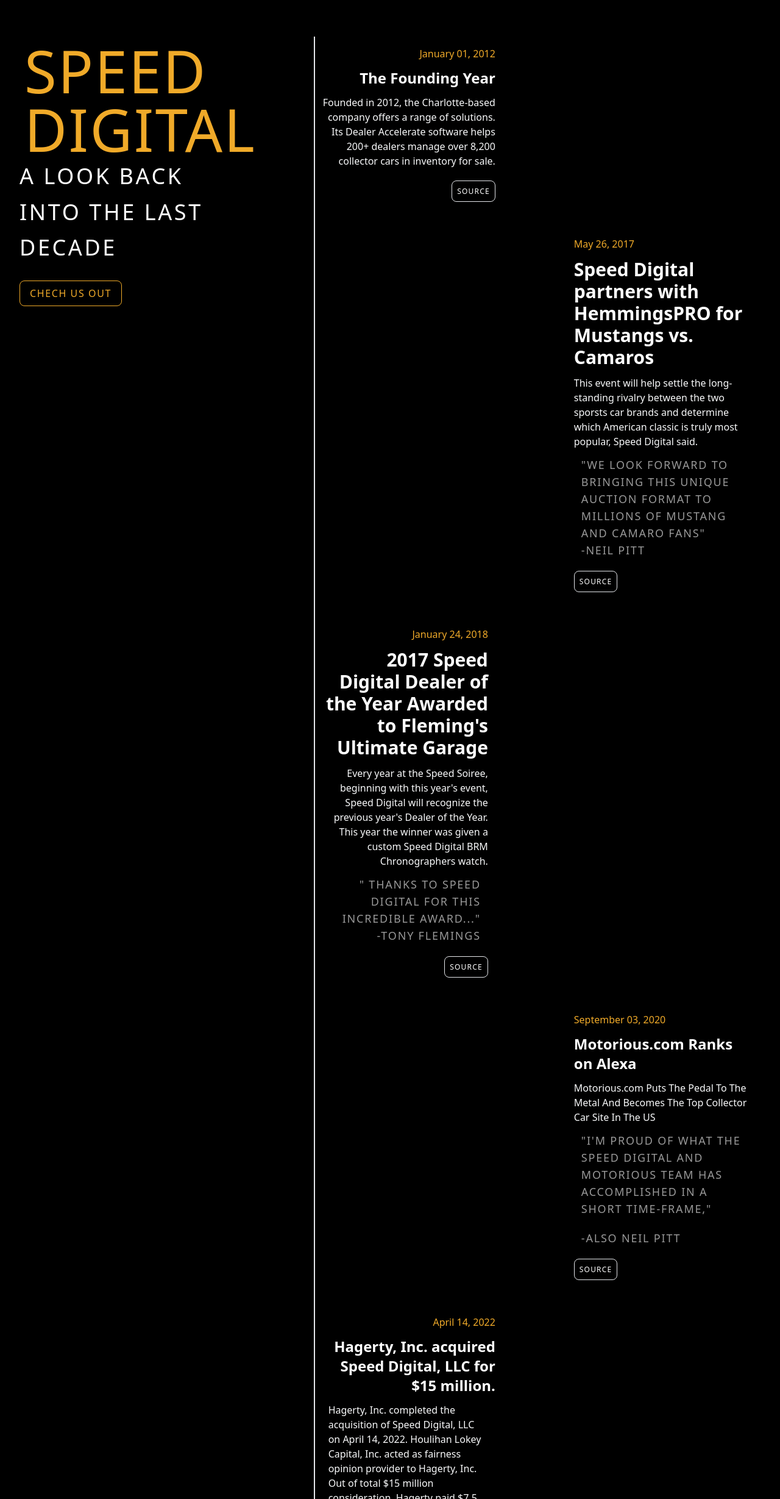
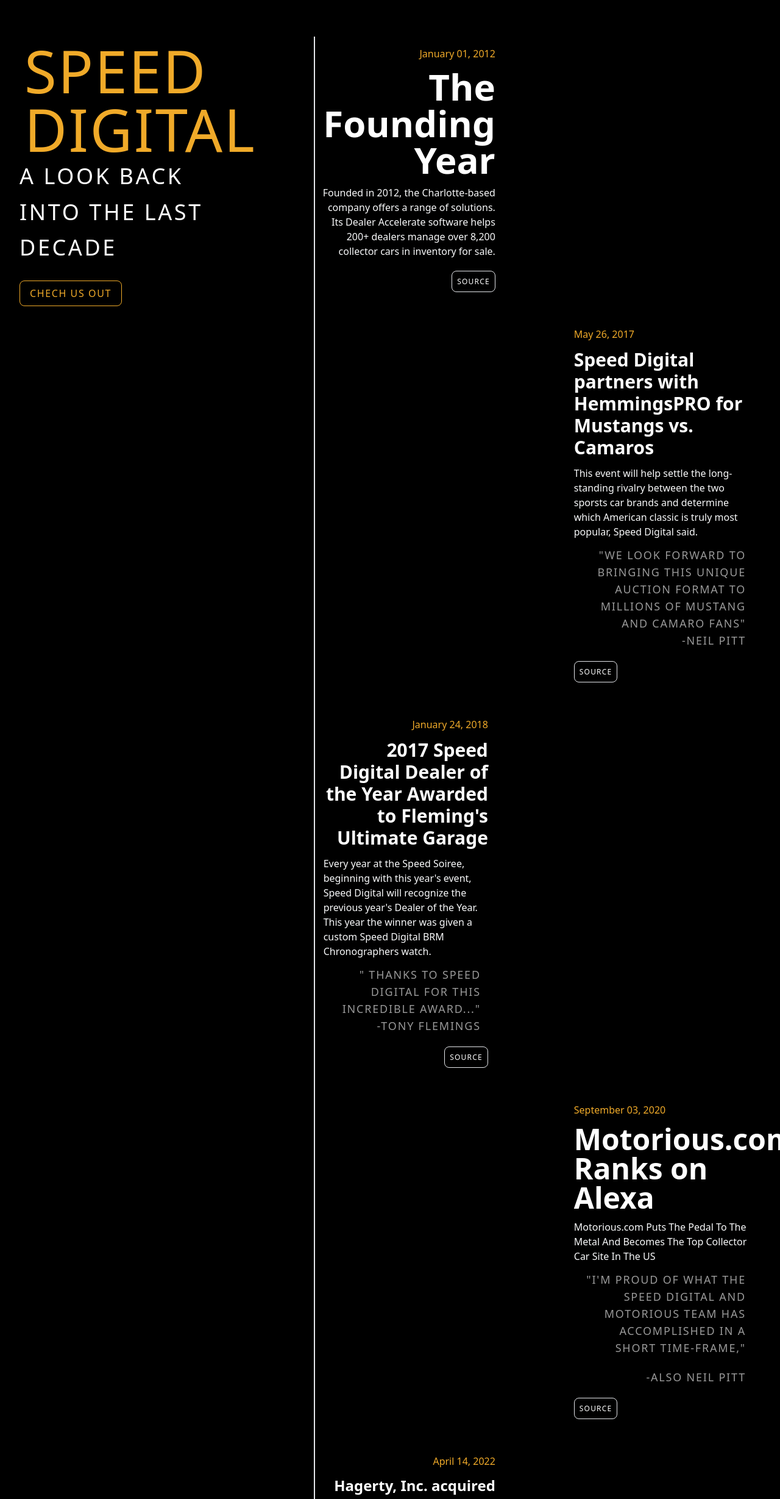
Before and after one commit to stvlley/gettin-rusty, a Next.js app in the folder speed-digital-timeline/: page / in a window 1280 px wide. Shown: the part 108-2566 px from the top of the page at 61% size. Built offline with nearby package versions, Linux system fonts and the light colour scheme.

Commit message:
tweaked sizing

```diff
--- a/speed-digital-timeline/pages/index.js
+++ b/speed-digital-timeline/pages/index.js
@@ -60,7 +60,7 @@
               <div className="order-1 w-5/12"></div>
               <div className=" ease-in duration-300 hover:scale-105 order-1 w-5/12 px-1 py-4 text-right">
                 <p className="mb-3 text-base text-[#f0aa29]">January 01, 2012</p>
-                <h4 className="mb-3 font-bold text-lg md:text-2xl">The Founding Year</h4>
+                <h4 className="mb-3 font-bold text-lg md:text-6xl">The Founding Year</h4>
                 <p className="pb-6 text-sm md:text-base leading-snug text-gray-50 text-opacity-100">
                 Founded in 2012, the Charlotte-based company offers a range of solutions. Its Dealer Accelerate software helps 200+ dealers manage over 8,200 collector cars in inventory for sale.
                 </p>
@@ -75,7 +75,7 @@
                 <p className="text-sm md:text-base leading-snug text-gray-50 text-opacity-100">
                 This event will help settle the long-standing rivalry between the two sporsts car brands and determine which American classic is truly most popular, Speed Digital said.
                 </p>
-                <div className="p-3 pb-6 uppercase tracking-widest text-lg text-white/60"><p >&quot;We look forward to bringing this unique auction format to millions of Mustang and Camaro fans&quot;</p>
+                <div className=" text-right p-3 pb-6 uppercase tracking-widest text-lg text-white/60"><p >&quot;We look forward to bringing this unique auction format to millions of Mustang and Camaro fans&quot;</p>
                 <p>-Neil Pitt</p>
               </div>
               <a rel="noreferrer" target="_blank" href="https://www.youtube.com/watch?v=Sojz36F7I4o" className="   text-center m-auto"><span className="tracking-widest uppercase p-2 border rounded-lg ease-in duration-300 hover:text-[#f0aa29] hover:border-[#f0aa29] text-xs">Source</span></a>
@@ -86,7 +86,7 @@
               <div className="group ease-in duration-300 hover:scale-105 order-1 w-5/12 px-4 py-4 text-right">
                 <p className="mb-3 text-base text-[#f0aa29]">January 24, 2018</p>
                 <h4 className="mb-3 font-bold text-lg md:text-3xl">2017 Speed Digital Dealer of the Year Awarded to <a target="_blank" rel="noreferrer" className="hover:text-[#f0aa29]" href="https://www.flemingsultimategarage.com/">Fleming&apos;s Ultimate Garage</a></h4>
-                <p className="  text-sm md:text-base leading-snug text-gray-50 text-opacity-100">
+                <p className=" text-left text-sm md:text-base leading-snug text-gray-50 text-opacity-100">
                 Every year at the Speed Soiree, beginning with this year&apos;s event, Speed Digital will recognize the previous year&apos;s Dealer of the Year. This year the winner was given a custom Speed Digital BRM Chronographers watch.
                 </p>
                 <div className="p-3 uppercase tracking-widest text-lg text-white/60 pb-6"><p >&quot; Thanks to speed digital for this incredible award...&quot;</p>
@@ -101,11 +101,11 @@
 
               <div className="order-1 ease-in duration-300 hover:scale-105 w-5/12 px-1 py-4">
                 <p className="mb-3 text-base text-[#f0aa29]">September 03, 2020</p>
-                <h4 className="mb-3 font-bold  text-lg md:text-2xl text-left"><a className="hover:text-[#f0aa29]" rel="noreferrer" target="_blank" href="https://www.motorious.com/">Motorious.com</a> Ranks on Alexa</h4>
+                <h4 className="mb-3 font-bold  text-5xl  text-left"><a className="hover:text-[#f0aa29]" rel="noreferrer" target="_blank" href="https://www.motorious.com/">Motorious.com</a> Ranks on Alexa</h4>
                 <p className="text-sm md:text-base leading-snug text-gray-50 text-opacity-100">
                 Motorious.com Puts The Pedal To The Metal And Becomes The Top Collector Car Site In The US
                 </p>
-                <div className="p-3 pb-6 uppercase tracking-widest text-lg text-white/60"><p >&quot;I&apos;m proud of what the Speed Digital and Motorious team has accomplished in a short time-frame,&quot;</p>
+                <div className="p-3 pb-6 text-right uppercase tracking-widest text-lg text-white/60"><p >&quot;I&apos;m proud of what the Speed Digital and Motorious team has accomplished in a short time-frame,&quot;</p>
                 <p className="pt-5">-Also Neil Pitt</p>
               </div>
               <a target="_blank" rel="noreferrer" href="https://www.prnewswire.com/news-releases/motoriouscom-puts-the-pedal-to-the-metal-and-becomes-the-top-collector-car-site-in-the-us-301123913.html" className="   text-center m-auto"><span className="tracking-widest uppercase p-2 border rounded-lg ease-in duration-300 text-xs hover:text-[#f0aa29] hover:border-[#f0aa29] ">Source</span></a>
@@ -114,7 +114,7 @@
             </div>
             <div className="order-1 ease-in duration-300 hover:scale-105 w-5/12 px-1 py-4 text-right">
                 <p className="mb-3   text-base text-[#f0aa29]">April 14, 2022</p>
-                <h4 className="mb-3 font-bold text-lg md:text-2xl"><a rel="noreferrer" target="_blank" href="https://www.hagerty.com/" className="hover:text-[#f0aa29] cursor-pointer">Hagerty, Inc. </a>acquired Speed Digital, LLC for $15 million.</h4>
+                <h4 className="mb-3 font-bold text-3xl md:text-2xl"><a rel="noreferrer" target="_blank" href="https://www.hagerty.com/" className="hover:text-[#f0aa29] cursor-pointer">Hagerty, Inc. </a>acquired Speed Digital, LLC for $15 million.</h4>
                 <p className="px-5  text-left pb-6 text-sm md:text-base leading-snug text-gray-50 text-opacity-100">
                 Hagerty, Inc. completed the acquisition of Speed Digital, LLC on April 14, 2022. Houlihan Lokey Capital, Inc. acted as fairness opinion provider to Hagerty, Inc. Out of total $15 million consideration, Hagerty paid $7.5 million at closing with an additional $3.75 million to be paid in two annual installments occurring in 2023 and 2024.
                 </p>
@@ -127,7 +127,7 @@
 
 
           </div>
-          <Image width={150} height={150} className="mx-auto -mt-36 md:-mt-36" src="https://speeddigital.com/images/SD_MARK_on-dark-gray-e215649a.svg" />
+          <Image alt="speed digital logo" width={150} height={150} className="mx-auto -mt-36 md:-mt-36" src="https://speeddigital.com/images/SD_MARK_on-dark-gray-e215649a.svg" />
         </div>
       </div>
     </div>}
```
Also changed, not shown: 1 other file (tests, documents, lock files or other folders).
